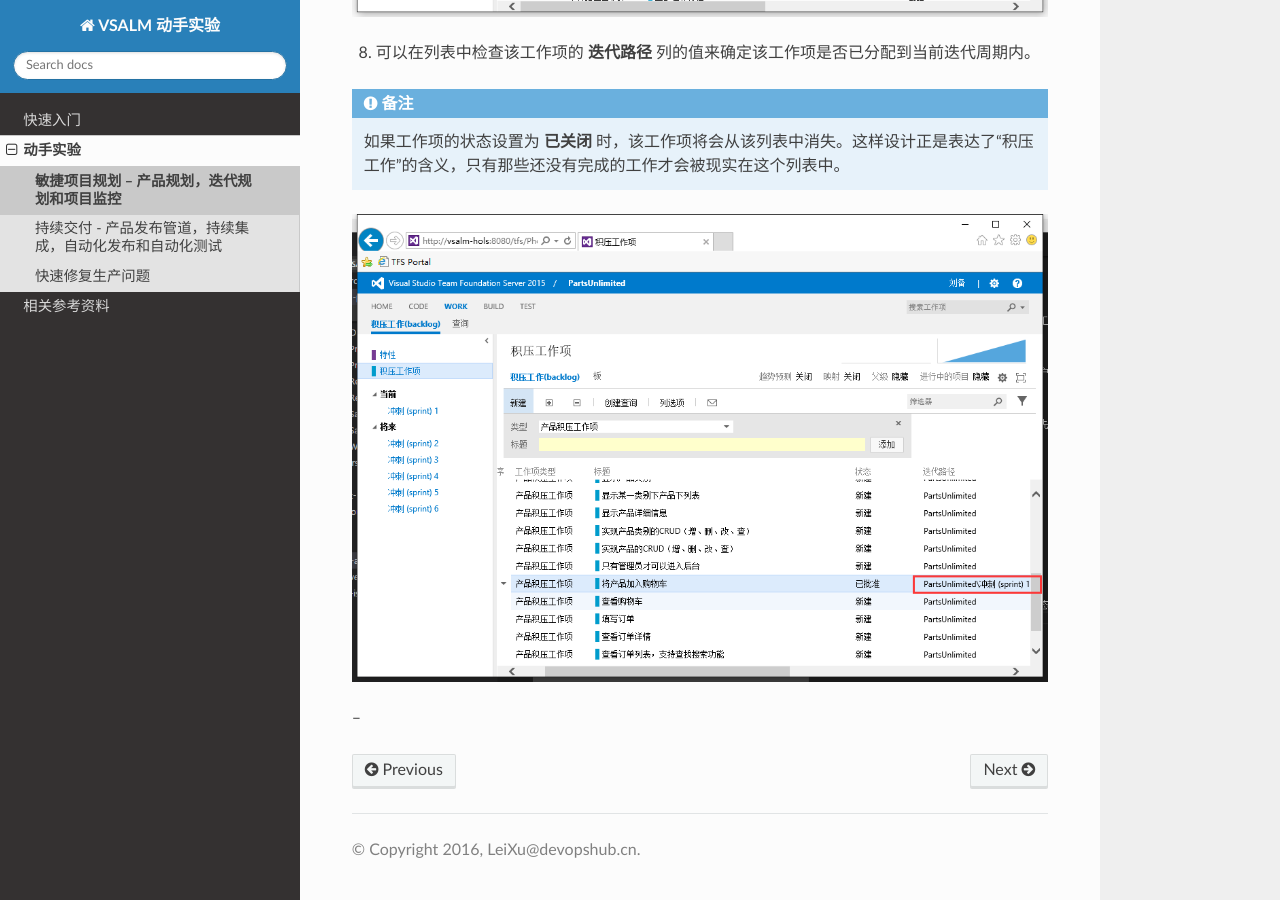
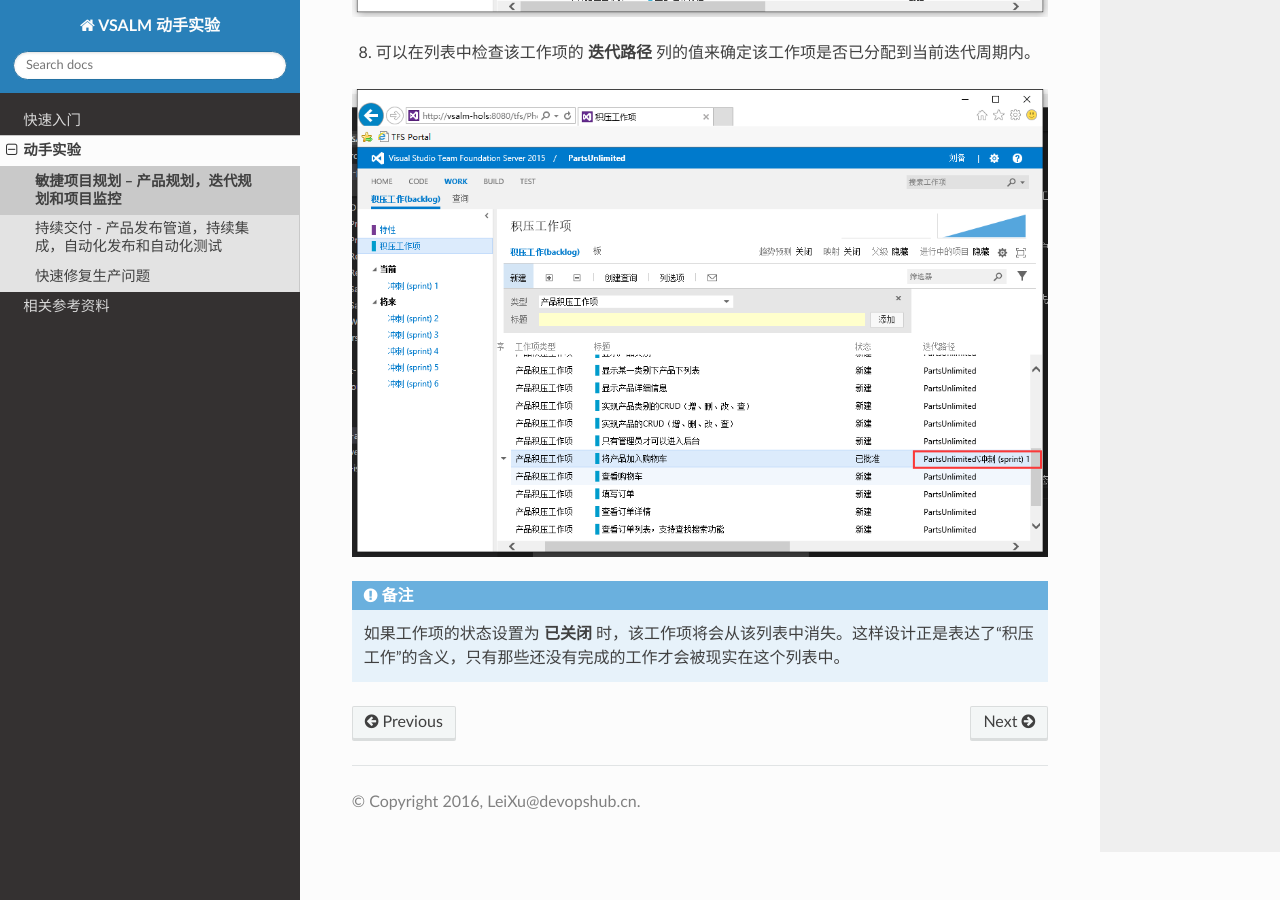
Before and after one commit to ups216/vsalm-hols, a Sphinx documentation site: the page built from docs/labs/agile-planning-and-portfolio-management.rst, in a window 1280 px wide and 900 px high, scrolled down 6797 px. Built offline with Sphinx 7.4.7 and the Read the Docs theme 2.0.0, drawn with Linux system fonts in a browser that asks for light colours; the version number could not be read and is left out.

Commit message:
fix note location

```diff
--- a/docs/labs/agile-planning-and-portfolio-management.rst
+++ b/docs/labs/agile-planning-and-portfolio-management.rst
@@ -78,10 +78,8 @@
 
 8.	可以在列表中检查该工作项的 **迭代路径** 列的值来确定该工作项是否已分配到当前迭代周期内。
 
+.. figure:: images/Exercise-1-Check-the-backlog-item-iteration.png
+
 .. note::
 
     如果工作项的状态设置为 **已关闭** 时，该工作项将会从该列表中消失。这样设计正是表达了“积压工作”的含义，只有那些还没有完成的工作才会被现实在这个列表中。
-
-.. figure:: images/Exercise-1-Check-the-backlog-item-iteration.png
-
---
```
